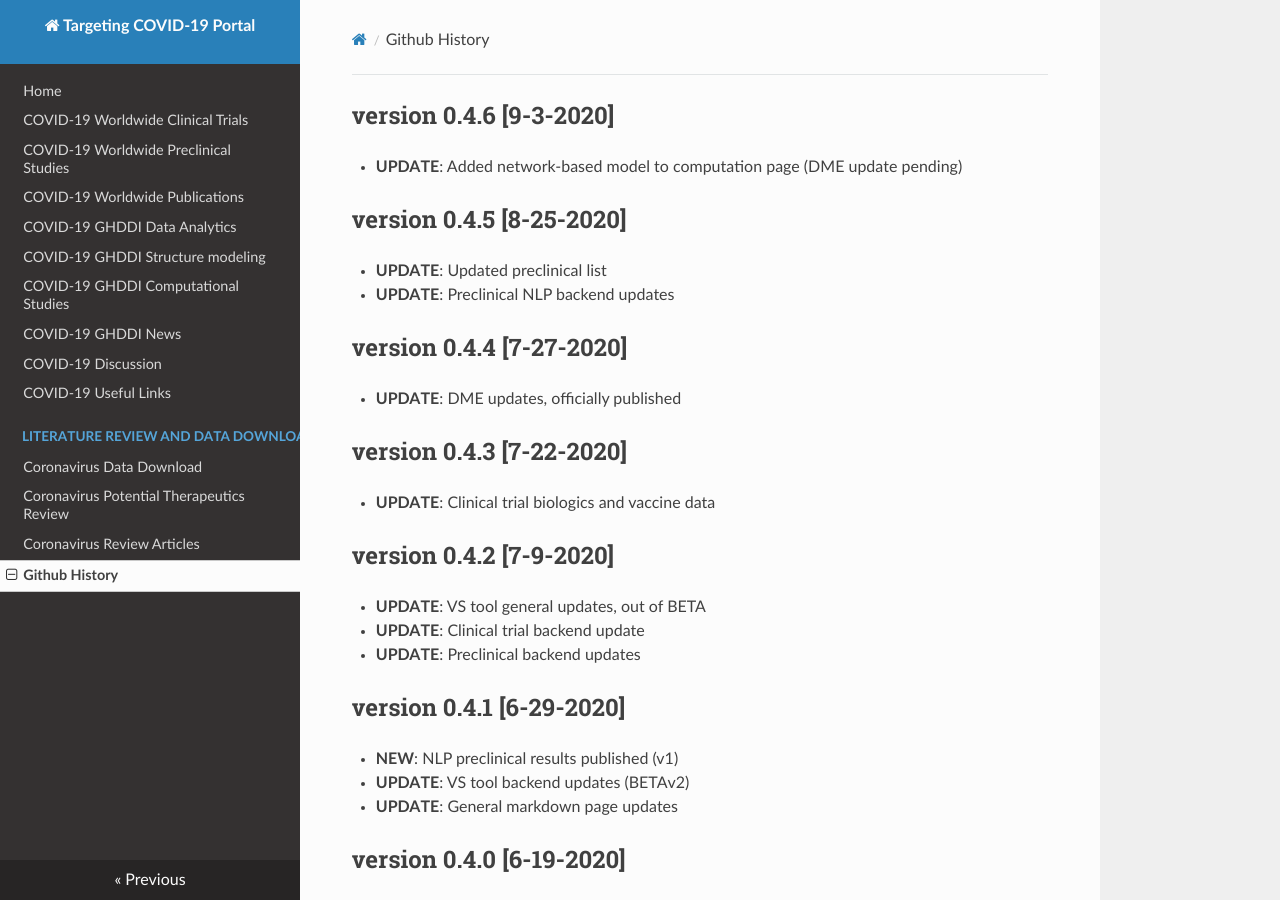
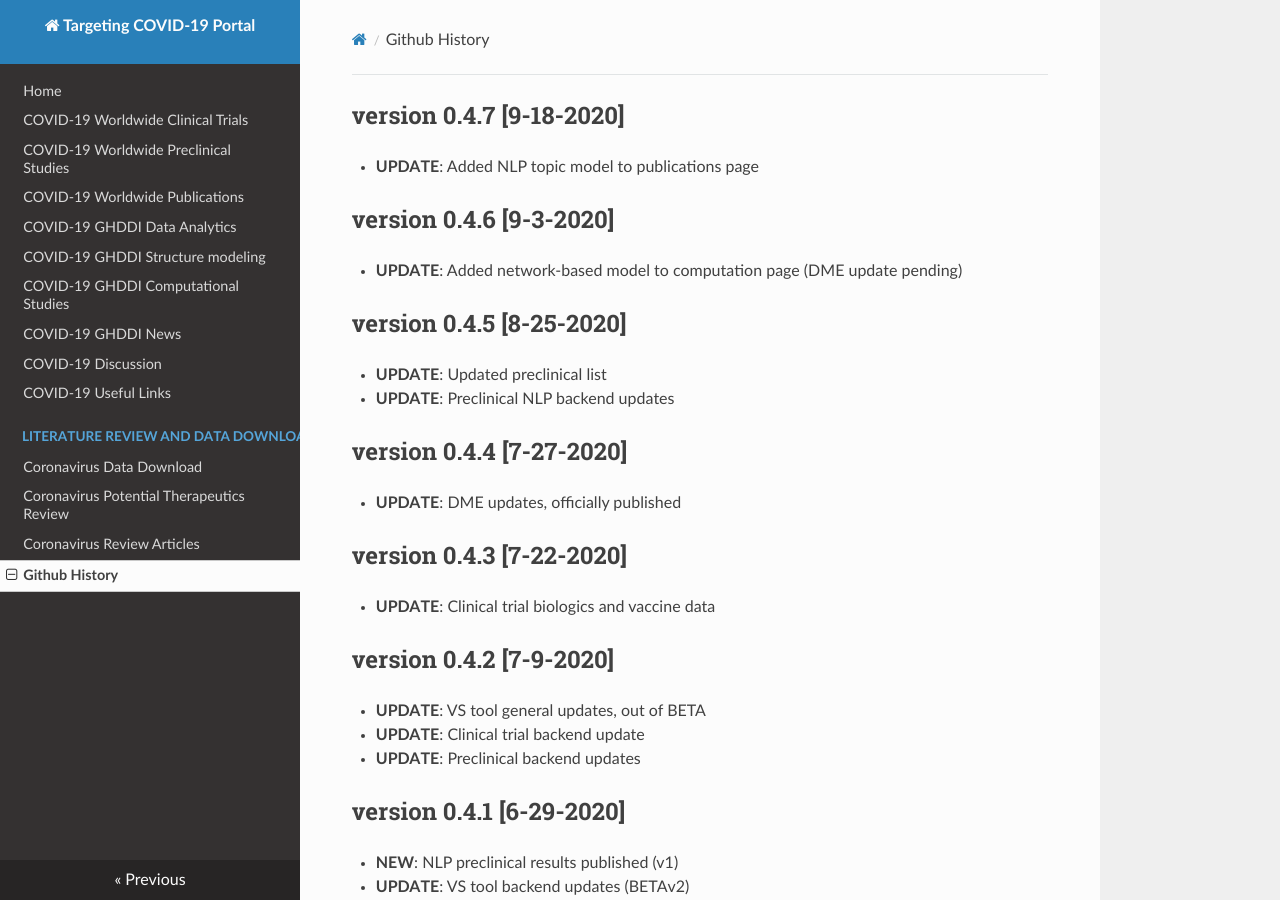
Before and after one commit to GHDDI-AILab/Targeting2019-nCoV, an MkDocs documentation site: the page built from docs/history.md, in a window 1280 px wide and 900 px high. Built offline with MkDocs 1.6.1, drawn with Linux system fonts in a browser that asks for light colours; nearby versions of some CDN libraries.

Commit message:
Update history.md

```diff
--- a/docs/history.md
+++ b/docs/history.md
@@ -1,3 +1,6 @@
+## version 0.4.7 [9-18-2020]
+* **UPDATE**: Added NLP topic model to publications page
+
 ## version 0.4.6 [9-3-2020]
 * **UPDATE**: Added network-based model to computation page (DME update pending)
 
```
